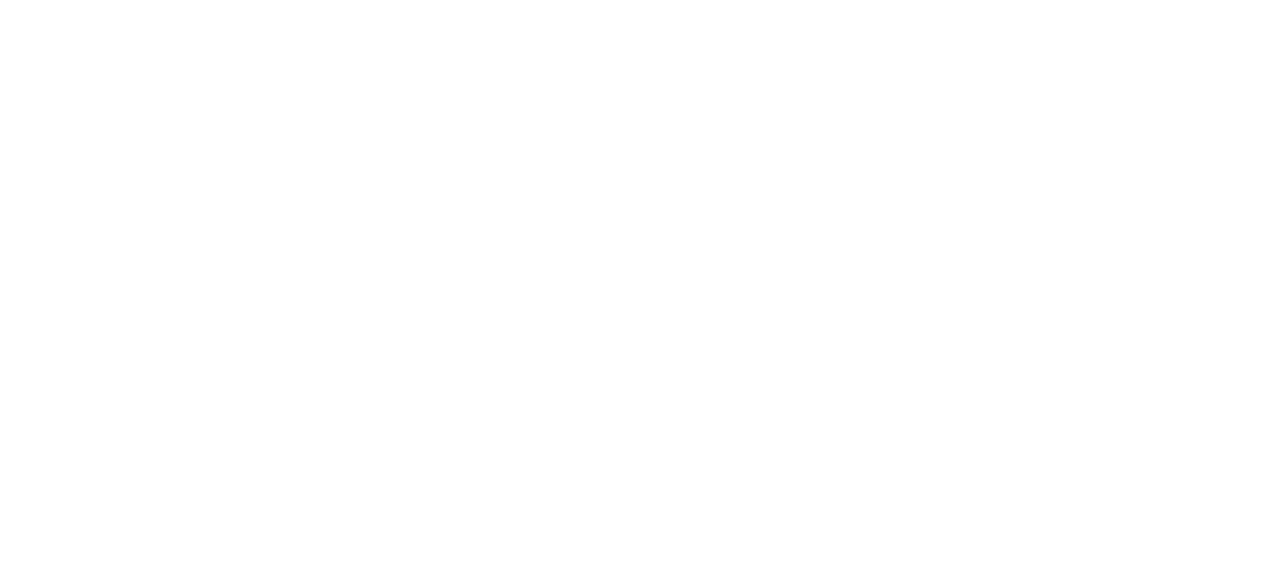
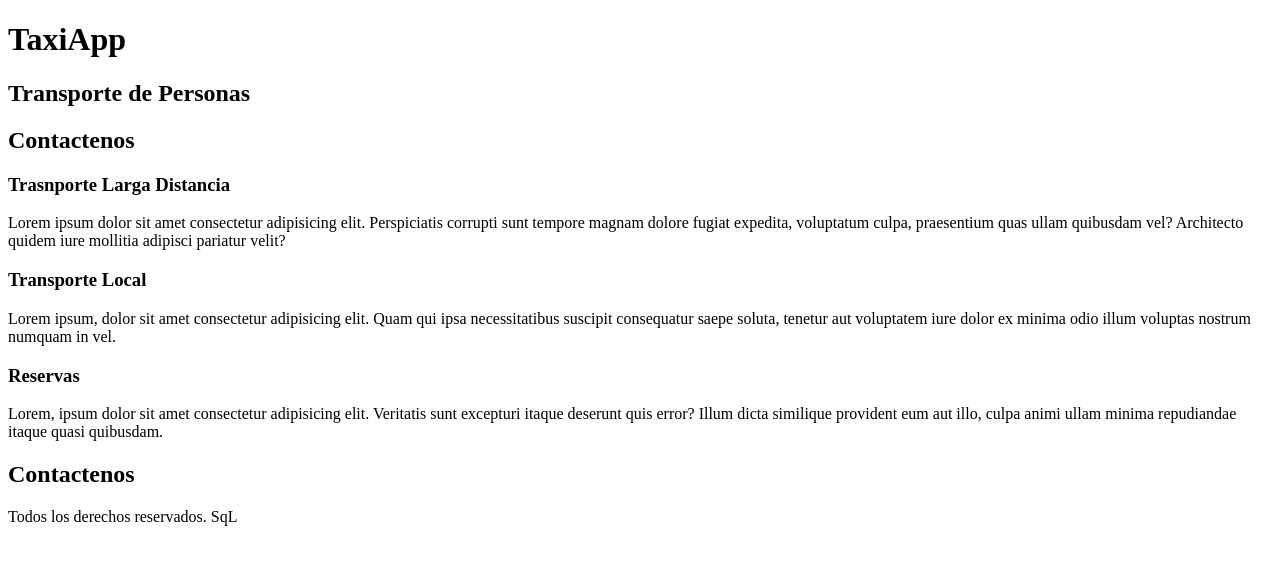
Before and after one commit to Steveq18/TaxiApp, a plain HTML site: page index.html in a window 1280 px wide. Drawn offline with Linux system fonts and the light colour scheme.

Commit message:
agregado de textos en index.html y el banner

```diff
--- a/index.html
+++ b/index.html
@@ -6,6 +6,23 @@
     <title>TaxiApp</title>
 </head>
 <body>
+    <h1>TaxiApp</h1>
 
+    <h2> Transporte de Personas</h2>
+
+    <h2>Contactenos</h2>
+
+    <h3>Trasnporte Larga Distancia</h3>
+    <p>Lorem ipsum dolor sit amet consectetur adipisicing elit. Perspiciatis corrupti sunt tempore magnam dolore fugiat expedita, voluptatum culpa, praesentium quas ullam quibusdam vel? Architecto quidem iure mollitia adipisci pariatur velit?</p>
+
+    <h3>Transporte Local</h3>
+    Lorem ipsum, dolor sit amet consectetur adipisicing elit. Quam qui ipsa necessitatibus suscipit consequatur saepe soluta, tenetur aut voluptatem iure dolor ex minima odio illum voluptas nostrum numquam in vel.
+
+    <h3>Reservas</h3>
+Lorem, ipsum dolor sit amet consectetur adipisicing elit. Veritatis sunt excepturi itaque deserunt quis error? Illum dicta similique provident eum aut illo, culpa animi ullam minima repudiandae itaque quasi quibusdam.
+
+<h2>Contactenos</h2>
+
+    <p>Todos los derechos reservados. SqL</p>
 </body>
 </html>
```
Also changed, not shown: img/banner taxi.jpg (added).
